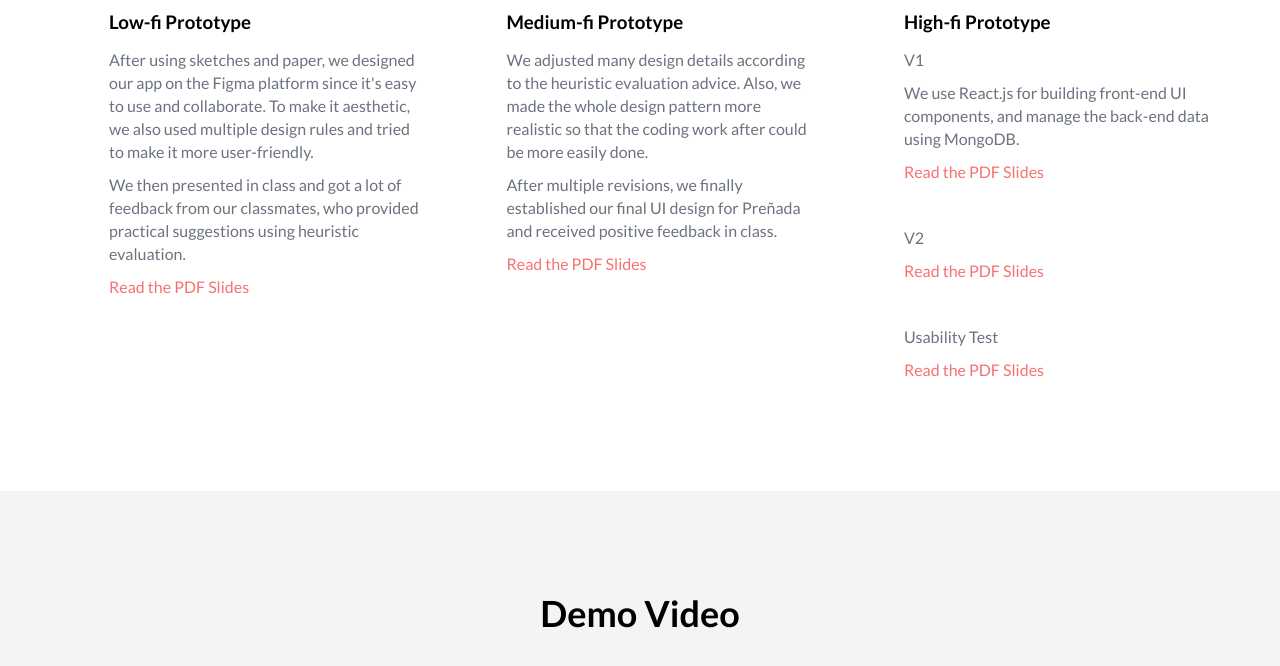
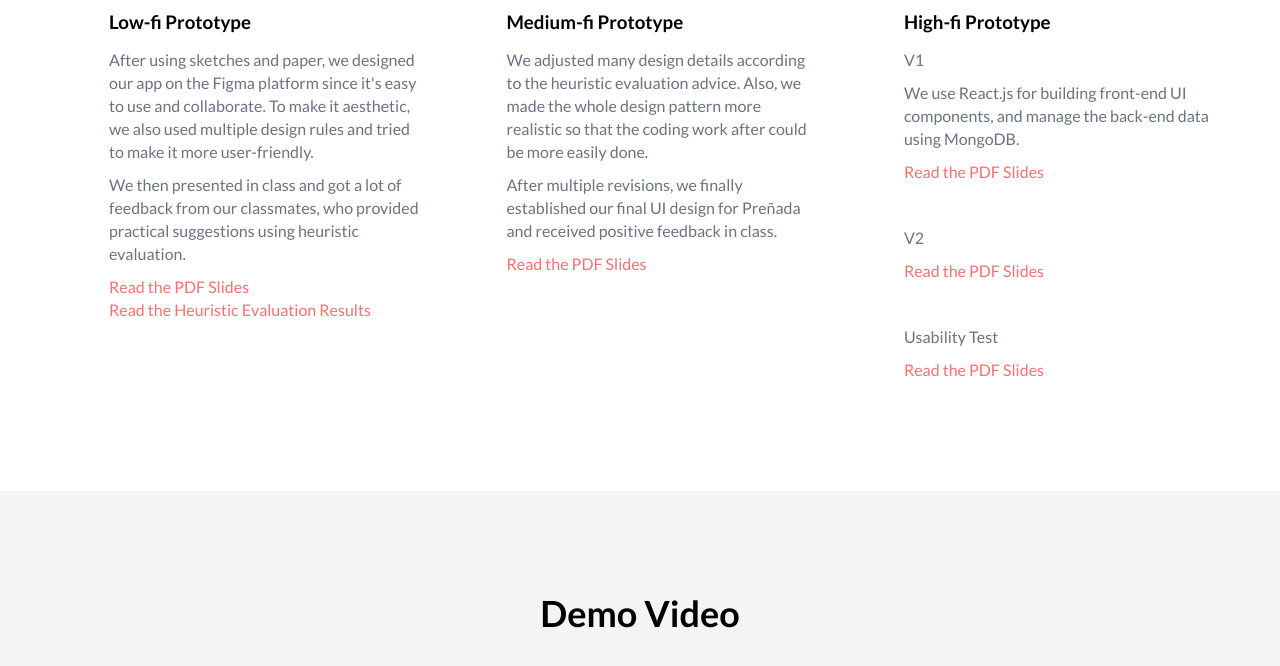
Before and after one commit to winnieouyang7988/prenada, a plain HTML site: page index.html in a window 1280 px wide. Shown: the part 4370-5036 px from the top of the page. Drawn offline with Linux system fonts and the light colour scheme.

Commit message:
add heuristic evaluation

```diff
--- a/index.html
+++ b/index.html
@@ -252,6 +252,7 @@
 			</p>
 			<p>
 			<a href="pdf/team05_05_medium_fi_prototype_slides.pdf">Read the PDF Slides</a>
+			<a href="pdf/team05_08_group_heuristic_evaluation - Grace Theodore.pdf">Read the Heuristic Evaluation Results</a>
 			</p>
 		</div>
 		<div class="prototype-col">
```
Also changed, not shown: 1 other file.
